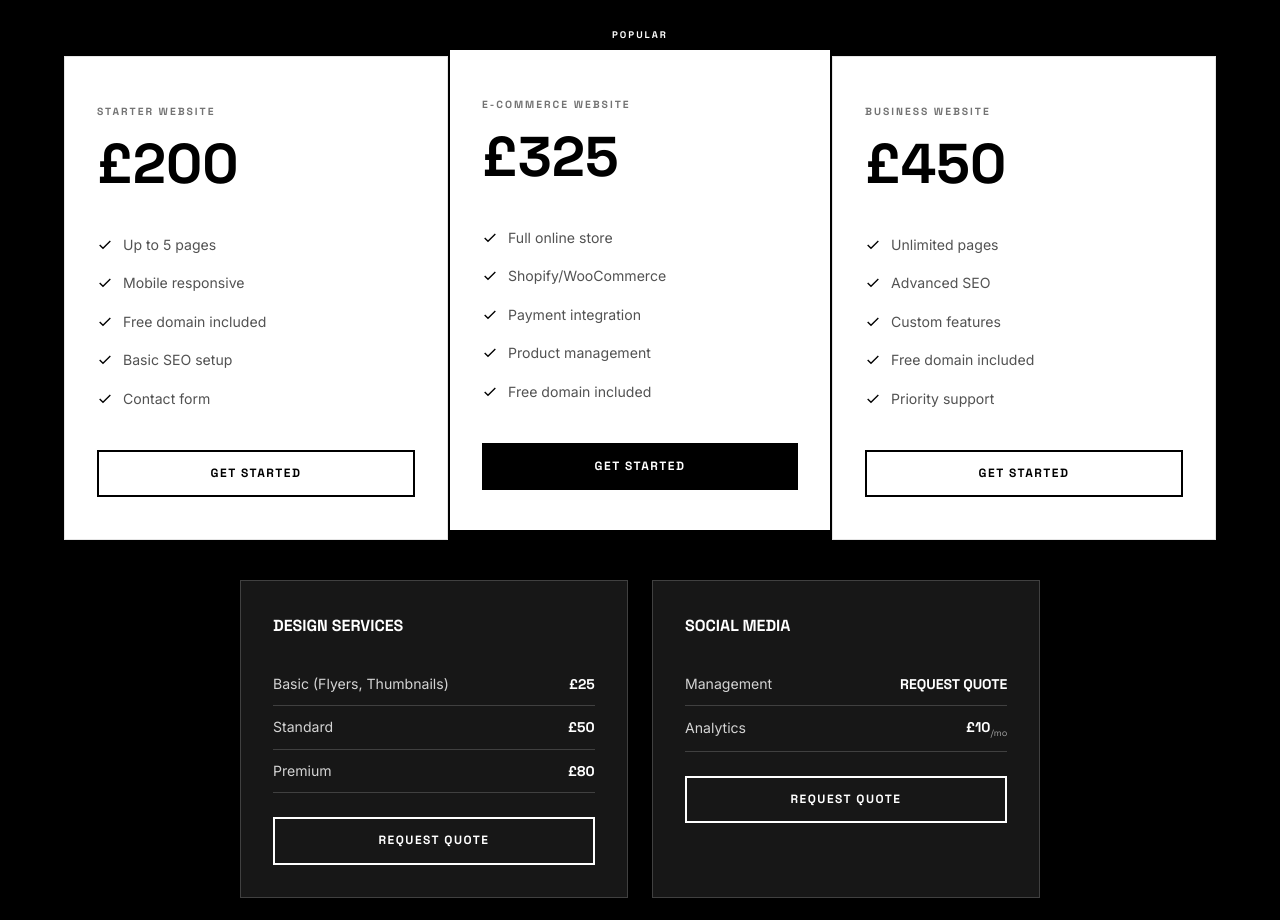
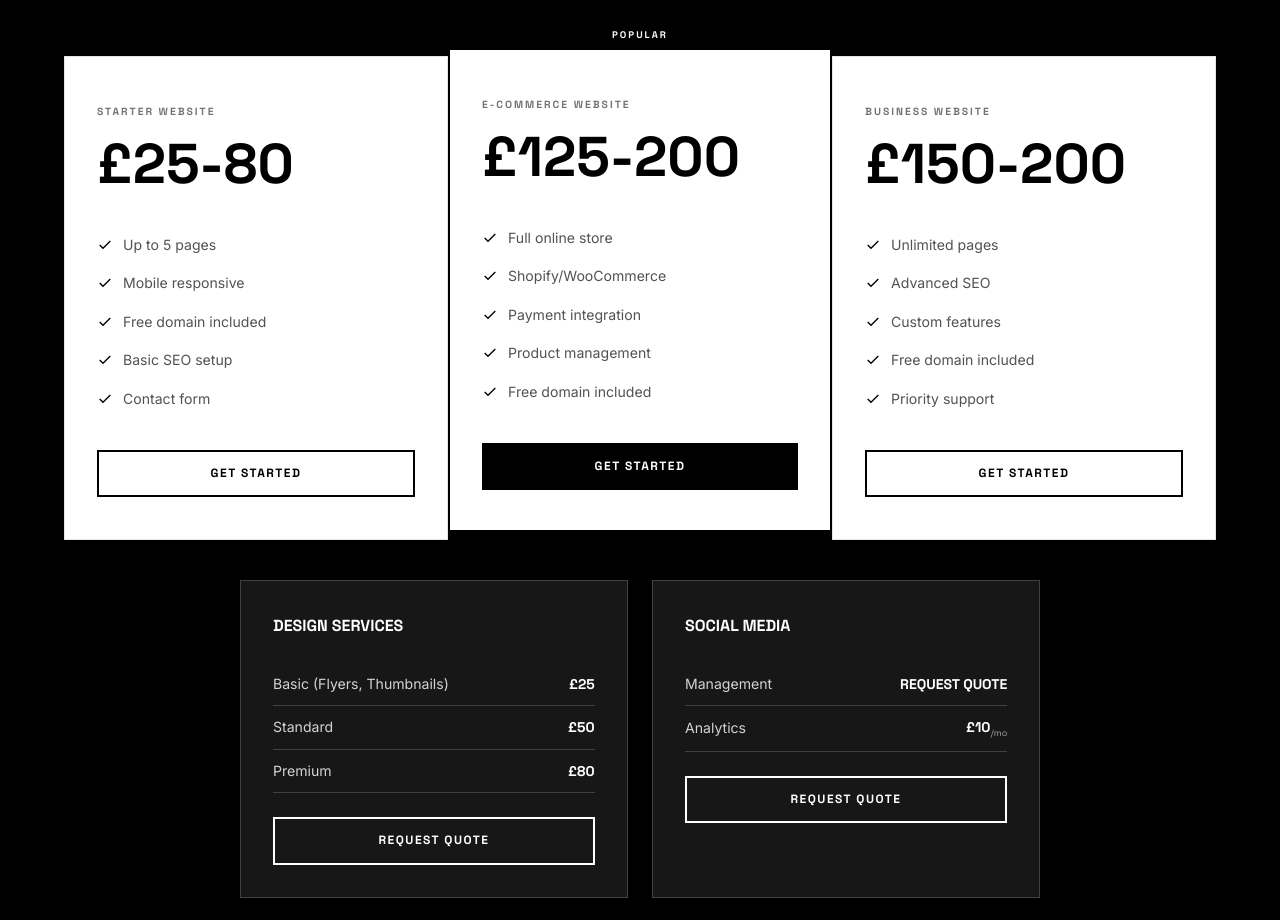
Before and after one commit to agrinaitweltd/kavo, a website: page index.html in a window 1280 px wide. Shown: the part 2960-3880 px from the top of the page. Drawn offline with Linux system fonts and the light colour scheme.

```diff
--- a/index.html
+++ b/index.html
@@ -313,7 +313,7 @@
                 <div class="pricing-card">
                     <div class="pricing-card-header">
                         <span class="pricing-tier">STARTER WEBSITE</span>
-                        <div class="pricing-price">&pound;200</div>
+                        <div class="pricing-price">&pound;25-80</div>
                     </div>
                     <ul class="pricing-features">
                         <li><svg width="16" height="16" viewBox="0 0 24 24" fill="none" stroke="#000" stroke-width="2"><polyline points="20,6 9,17 4,12"/></svg> Up to 5 pages</li>
@@ -329,7 +329,7 @@
                     <div class="popular-badge">POPULAR</div>
                     <div class="pricing-card-header">
                         <span class="pricing-tier">E-COMMERCE WEBSITE</span>
-                        <div class="pricing-price">&pound;325</div>
+                        <div class="pricing-price">&pound;125-200</div>
                     </div>
                     <ul class="pricing-features">
                         <li><svg width="16" height="16" viewBox="0 0 24 24" fill="none" stroke="#000" stroke-width="2"><polyline points="20,6 9,17 4,12"/></svg> Full online store</li>
@@ -344,7 +344,7 @@
                 <div class="pricing-card">
                     <div class="pricing-card-header">
                         <span class="pricing-tier">BUSINESS WEBSITE</span>
-                        <div class="pricing-price">&pound;450</div>
+                        <div class="pricing-price">&pound;150-200</div>
                     </div>
                     <ul class="pricing-features">
                         <li><svg width="16" height="16" viewBox="0 0 24 24" fill="none" stroke="#000" stroke-width="2"><polyline points="20,6 9,17 4,12"/></svg> Unlimited pages</li>
```
